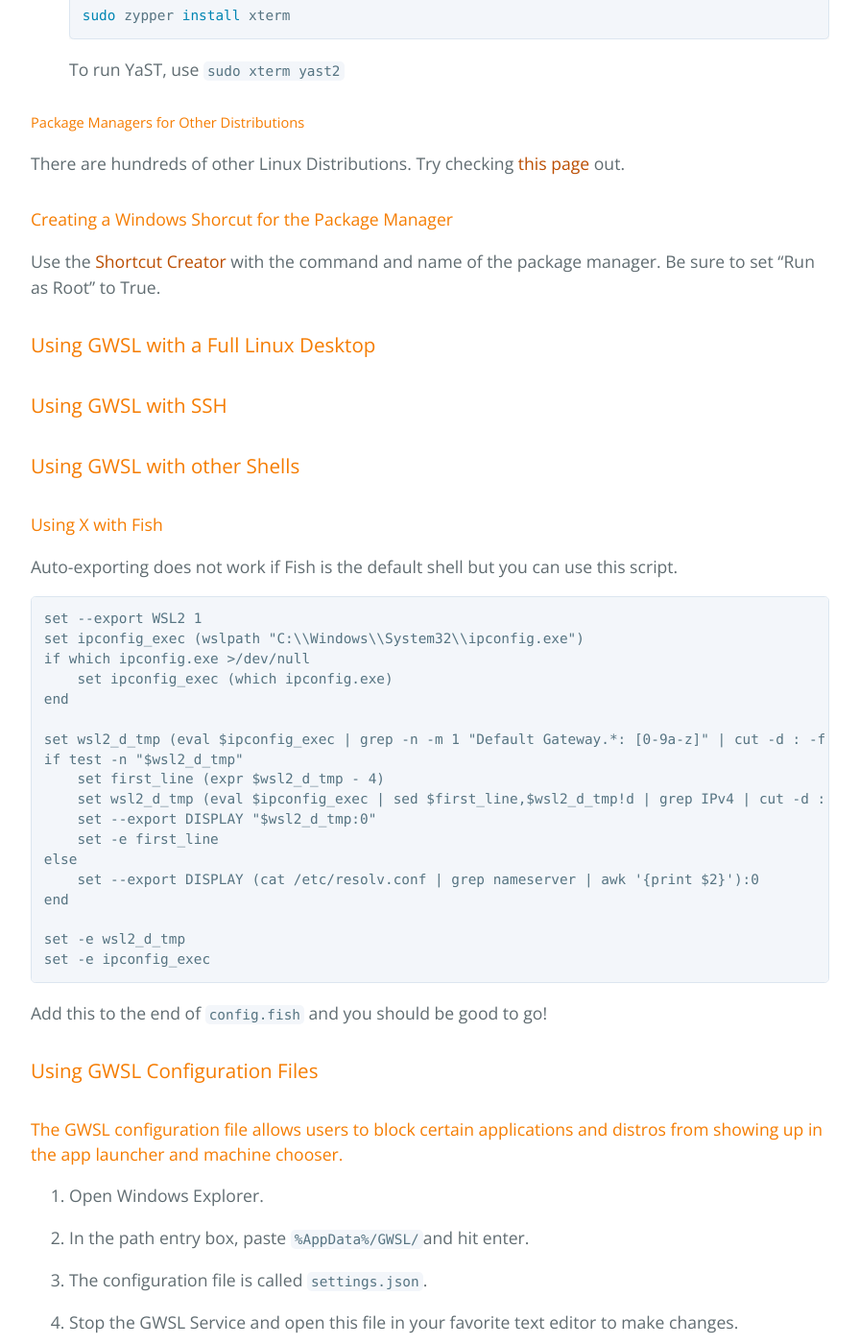
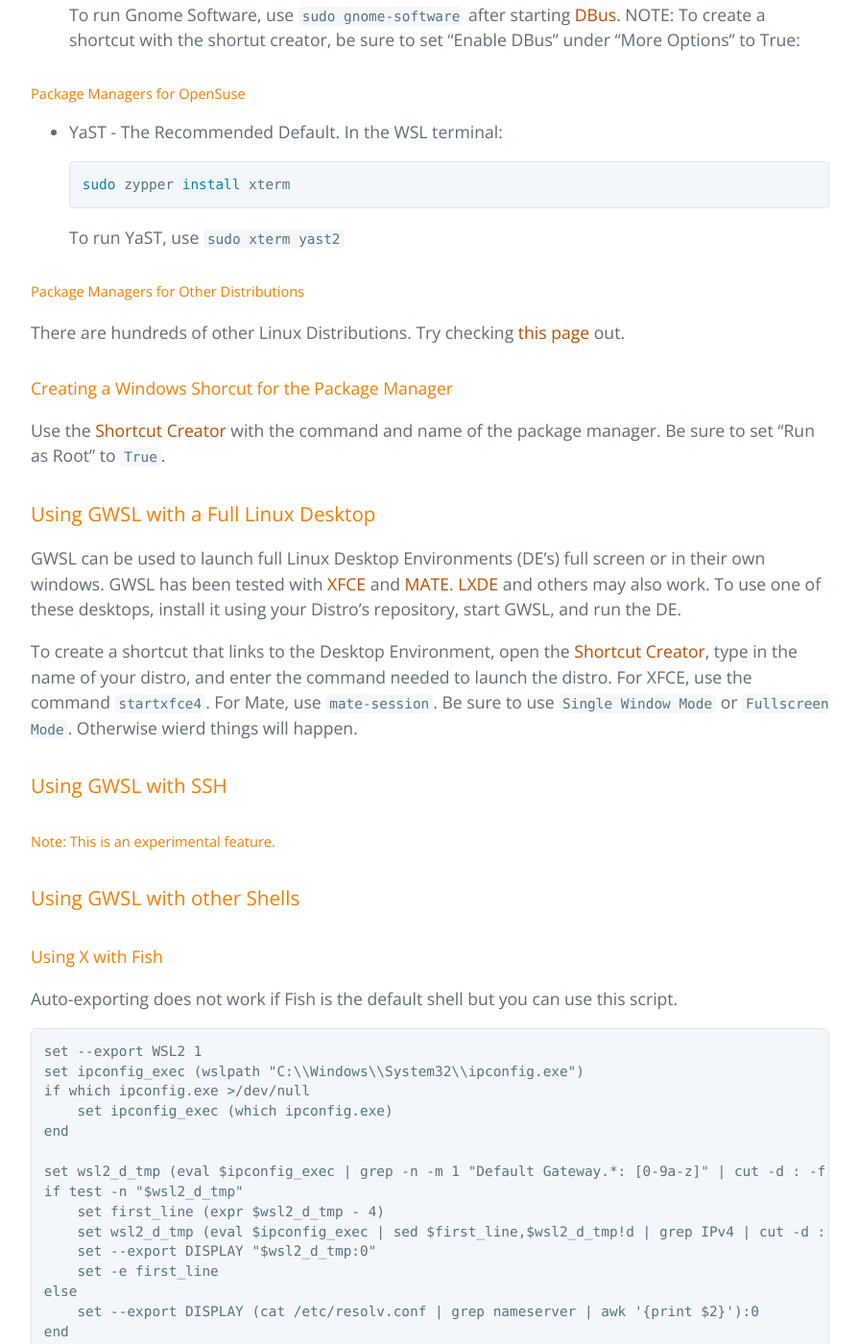
Before and after one commit to Opticos/gwsl, a Jekyll site: the page built from tutorials/manual.md, in a window 1280 px wide and 1400 px high, scrolled down 8544 px. Shown: the whole window at 96% size, without its empty margins (192-1087 px from the left). Built offline with Jekyll 4.4.1, drawn with Linux system fonts in a browser that asks for light colours; the repository's description, which GitHub fills in, is left out; some of the changed text lies outside the part shown.

Commit message:
Update manual.md

````diff
--- a/tutorials/manual.md
+++ b/tutorials/manual.md
@@ -158,7 +157,11 @@ You can also use the [Linux App Launcher](#using-the-integrated-linux-app-launch
 
 ### Using the Integrated Linux App Launcher ###
 
-### Using GWSL with the Linux Terminal ###
+##### Note: The Integrated app launcher can be useful for quickly finding and launching Linux GUI apps running on WSL distros. However, due to the many different standards for Linux apps, not all apps shortcuts will work and some might be missing. If an app is missing, you can launch it using the [Shortcut Creator](#using-the-gwsl-shortcut-creator) or the shell of a WSL Distro.
+
+Access the Linux App Launcher by opening the Dashboard and clicking "Linux Apps". If you are prompted to select a Distro, select the Distro where the app is installed.
+
+Click the icon of an app to launch it. Click the link: ```🔗``` icon besides a shortcut to open the Shortcut Creator and create a shortcut. [Shortcut settings](#using-the-gwsl-shortcut-creator) may need to be adjusted for everything to work properly.
 
 ### Installing a Graphical Package Manager ###
 
@@ -204,11 +207,19 @@ There are hundreds of other Linux Distributions. Try checking [this page](https:
 
 #### Creating a Windows Shorcut for the Package Manager
 
-Use the [Shortcut Creator](https://opticos.github.io/gwsl/tutorials/shortcut.html) with the command and name of the package manager. Be sure to set "Run as Root" to True.
+Use the [Shortcut Creator](#using-the-gwsl-shortcut-creator) with the command and name of the package manager. Be sure to set "Run as Root" to ```True```.
 
 ### Using GWSL with a Full Linux Desktop ###
 
+GWSL can be used to launch full Linux Desktop Environments (DE's) full screen or in their own windows. GWSL has been tested with [XFCE](https://www.xfce.org/) and [MATE](https://mate-desktop.org/). [LXDE](https://wiki.lxde.org/en/Main_Page) and others may also work. To use one of these desktops, install it using your Distro's repository, start GWSL, and run the DE.
+
+To create a shortcut that links to the Desktop Environment, open the [Shortcut Creator](#using-the-gwsl-shortcut-creator), type in the name of your distro, and enter the command needed to launch the distro. For XFCE, use the command ```startxfce4```. For Mate, use ```mate-session```. Be sure to use ```Single Window Mode``` or ```Fullscreen Mode```. Otherwise wierd things will happen.
+
 ### Using GWSL with SSH ###
+
+##### Note: This is an experimental feature.
+
+
 
 ### Using GWSL with other Shells ###
 #### Using X with Fish
@@ -265,4 +276,4 @@ In the settings file, add the phrases you want blocked to the ```app_blacklist``
 
 3.  The logs are stored in ```dashboard.log``` and ```service.log```.
 
-4.  Include these logs in support emails or share them in the (Discord help server)[https://discord.gg/VkvNgkH]. Make sure no personal information is contained in them before sharing.
+4.  Include these logs in support emails or share them in the [Discord help server](https://discord.gg/VkvNgkH). Make sure no personal information is contained in them before sharing.
````
Also changed, not shown: other parts of tutorials/manual.md (+6 -7 lines).
